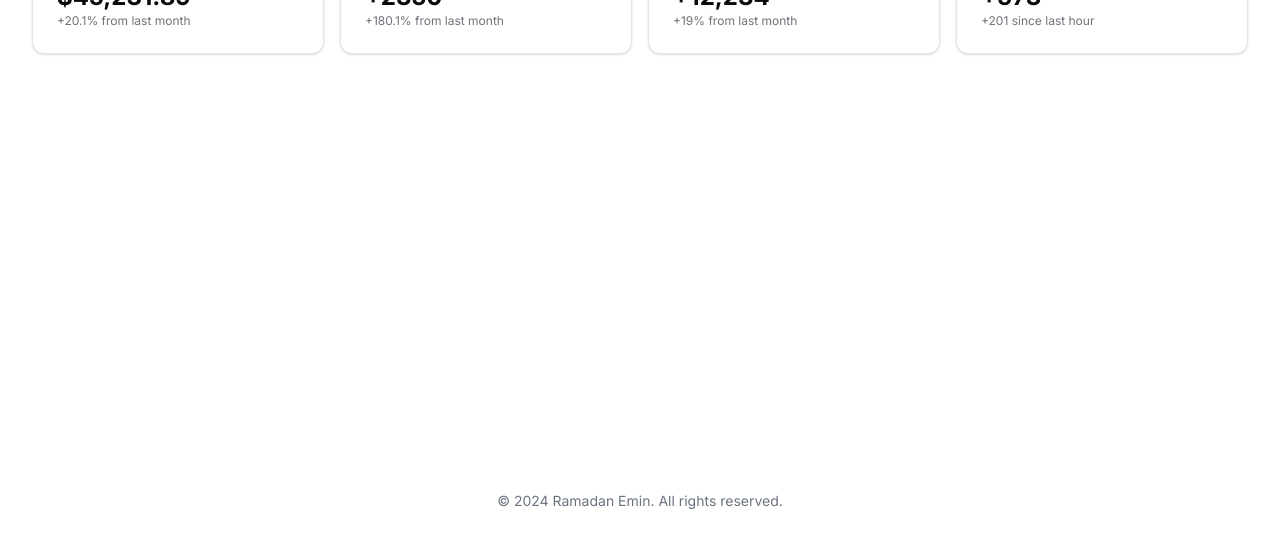
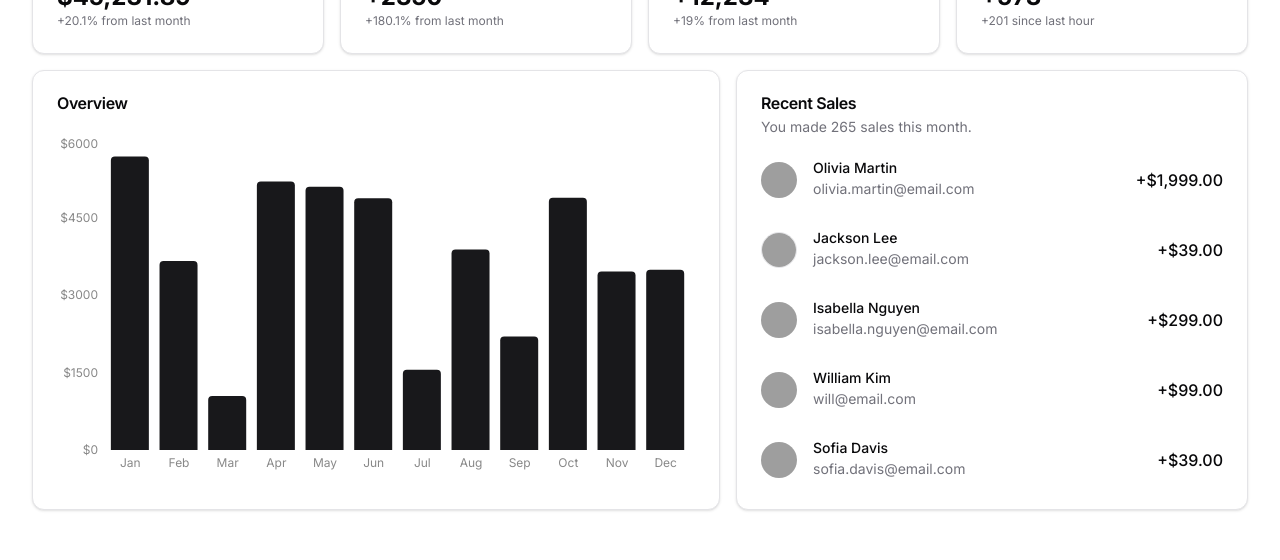
Before and after one commit to RamadanEmin/Vanchev_Engineering_Shadcn_Dashboard_Task, a Next.js app: page /dashboard in a window 1280 px wide. Shown: the part 273-833 px from the top of the page. Before the commit the page ends 800 px from the top, so only its background shows below. Built offline with nearby package versions, Linux system fonts and the light colour scheme; no server answers; grey boxes are pictures that could not be loaded.

Commit message:
Integration into dashboard Overview and Recent sales components

```diff
--- a/app/dashboard/page.tsx
+++ b/app/dashboard/page.tsx
@@ -5,6 +5,7 @@ import { Button } from '@/components/ui/button';
 import {
     Card,
     CardContent,
+    CardDescription,
     CardHeader,
     CardTitle,
 } from '@/components/ui/card';
@@ -16,6 +17,8 @@ import {
 } from '@/components/ui/tabs';
 import { CalendarDateRangePicker } from '@/components/date-range-picker';
 import { MainNav } from '@/components/main-nav';
+import { Overview } from '@/components/overview';
+import { RecentSales } from '@/components/recent-sales';
 import { Search } from '@/components/search';
 import TeamSwitcher from '@/components/team-switcher';
 import { SignInButton, SignedIn, SignedOut, UserButton } from '@clerk/nextjs';
@@ -189,6 +192,27 @@ export default function DashboardPage() {
                                     </CardContent>
                                 </Card>
                             </div>
+                            <div className="grid gap-4 md:grid-cols-2 lg:grid-cols-7">
+                                <Card className="col-span-4">
+                                    <CardHeader>
+                                        <CardTitle>Overview</CardTitle>
+                                    </CardHeader>
+                                    <CardContent className="pl-2">
+                                        <Overview />
+                                    </CardContent>
+                                </Card>
+                                <Card className="col-span-3">
+                                    <CardHeader>
+                                        <CardTitle>Recent Sales</CardTitle>
+                                        <CardDescription>
+                                            You made 265 sales this month.
+                                        </CardDescription>
+                                    </CardHeader>
+                                    <CardContent>
+                                        <RecentSales />
+                                    </CardContent>
+                                </Card>
+                            </div>
                         </TabsContent>
                     </Tabs>
                 </div>
--- /dev/null
+++ b/components/overview.tsx
@@ -0,0 +1,83 @@
+'use client';
+
+import { Bar, BarChart, ResponsiveContainer, XAxis, YAxis } from 'recharts';
+
+const data = [
+    {
+        name: 'Jan',
+        total: Math.floor(Math.random() * 5000) + 1000,
+    },
+    {
+        name: 'Feb',
+        total: Math.floor(Math.random() * 5000) + 1000,
+    },
+    {
+        name: 'Mar',
+        total: Math.floor(Math.random() * 5000) + 1000,
+    },
+    {
+        name: 'Apr',
+        total: Math.floor(Math.random() * 5000) + 1000,
+    },
+    {
+        name: 'May',
+        total: Math.floor(Math.random() * 5000) + 1000,
+    },
+    {
+        name: 'Jun',
+        total: Math.floor(Math.random() * 5000) + 1000,
+    },
+    {
+        name: 'Jul',
+        total: Math.floor(Math.random() * 5000) + 1000,
+    },
+    {
+        name: 'Aug',
+        total: Math.floor(Math.random() * 5000) + 1000,
+    },
+    {
+        name: 'Sep',
+        total: Math.floor(Math.random() * 5000) + 1000,
+    },
+    {
+        name: 'Oct',
+        total: Math.floor(Math.random() * 5000) + 1000,
+    },
+    {
+        name: 'Nov',
+        total: Math.floor(Math.random() * 5000) + 1000,
+    },
+    {
+        name: 'Dec',
+        total: Math.floor(Math.random() * 5000) + 1000,
+    },
+];
+
+export function Overview() {
+    return (
+        <ResponsiveContainer width="100%" height={350}>
+            <BarChart data={data}>
+                <XAxis
+                    dataKey="name"
+                    stroke="#888888"
+                    fontSize={12}
+                    tickLine={false}
+                    axisLine={false}
+                />
+                <YAxis
+                    stroke="#888888"
+                    fontSize={12}
+                    tickLine={false}
+                    axisLine={false}
+                    tickFormatter={(value) => `$${value}`}
+                />
+                <Bar
+                    dataKey="total"
+                    fill="currentColor"
+                    radius={[4, 4, 0, 0]}
+                    className="fill-primary"
+                />
+            </BarChart>
+        </ResponsiveContainer>
+    );
+}
--- /dev/null
+++ b/components/recent-sales.tsx
@@ -0,0 +1,71 @@
+import {
+    Avatar,
+    AvatarFallback,
+    AvatarImage,
+} from '@/components/ui/avatar';
+
+export function RecentSales() {
+    return (
+        <div className="space-y-8">
+            <div className="flex items-center">
+                <Avatar className="h-9 w-9">
+                    <AvatarImage src="/avatars/01.png" alt="Avatar" />
+                    <AvatarFallback>OM</AvatarFallback>
+                </Avatar>
+                <div className="ml-4 space-y-1">
+                    <p className="text-sm font-medium leading-none">Olivia Martin</p>
+                    <p className="text-sm text-muted-foreground">
+                        olivia.martin@email.com
+                    </p>
+                </div>
+                <div className="ml-auto font-medium">+$1,999.00</div>
+            </div>
+            <div className="flex items-center">
+                <Avatar className="flex h-9 w-9 items-center justify-center space-y-0 border">
+                    <AvatarImage src="/avatars/02.png" alt="Avatar" />
+                    <AvatarFallback>JL</AvatarFallback>
+                </Avatar>
+                <div className="ml-4 space-y-1">
+                    <p className="text-sm font-medium leading-none">Jackson Lee</p>
+                    <p className="text-sm text-muted-foreground">jackson.lee@email.com</p>
+                </div>
+                <div className="ml-auto font-medium">+$39.00</div>
+            </div>
+            <div className="flex items-center">
+                <Avatar className="h-9 w-9">
+                    <AvatarImage src="/avatars/03.png" alt="Avatar" />
+                    <AvatarFallback>IN</AvatarFallback>
+                </Avatar>
+                <div className="ml-4 space-y-1">
+                    <p className="text-sm font-medium leading-none">Isabella Nguyen</p>
+                    <p className="text-sm text-muted-foreground">
+                        isabella.nguyen@email.com
+                    </p>
+                </div>
+                <div className="ml-auto font-medium">+$299.00</div>
+            </div>
+            <div className="flex items-center">
+                <Avatar className="h-9 w-9">
+                    <AvatarImage src="/avatars/04.png" alt="Avatar" />
+                    <AvatarFallback>WK</AvatarFallback>
+                </Avatar>
+                <div className="ml-4 space-y-1">
+                    <p className="text-sm font-medium leading-none">William Kim</p>
+                    <p className="text-sm text-muted-foreground">will@email.com</p>
+                </div>
+                <div className="ml-auto font-medium">+$99.00</div>
+            </div>
+            <div className="flex items-center">
+                <Avatar className="h-9 w-9">
+                    <AvatarImage src="/avatars/05.png" alt="Avatar" />
+                    <AvatarFallback>SD</AvatarFallback>
+                </Avatar>
+                <div className="ml-4 space-y-1">
+                    <p className="text-sm font-medium leading-none">Sofia Davis</p>
+                    <p className="text-sm text-muted-foreground">sofia.davis@email.com</p>
+                </div>
+                <div className="ml-auto font-medium">+$39.00</div>
+            </div>
+        </div>
+    );
+}
--- a/package.json
+++ b/package.json
@@ -29,6 +29,7 @@
     "react": "^18",
     "react-day-picker": "^8.10.1",
     "react-dom": "^18",
+    "recharts": "^2.12.6",
     "tailwind-merge": "^2.3.0",
     "tailwindcss-animate": "^1.0.7"
   },
```
